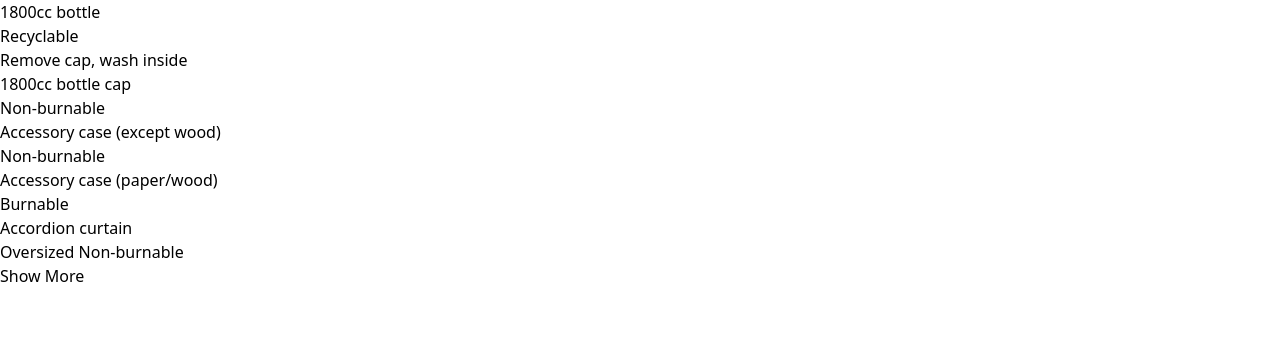
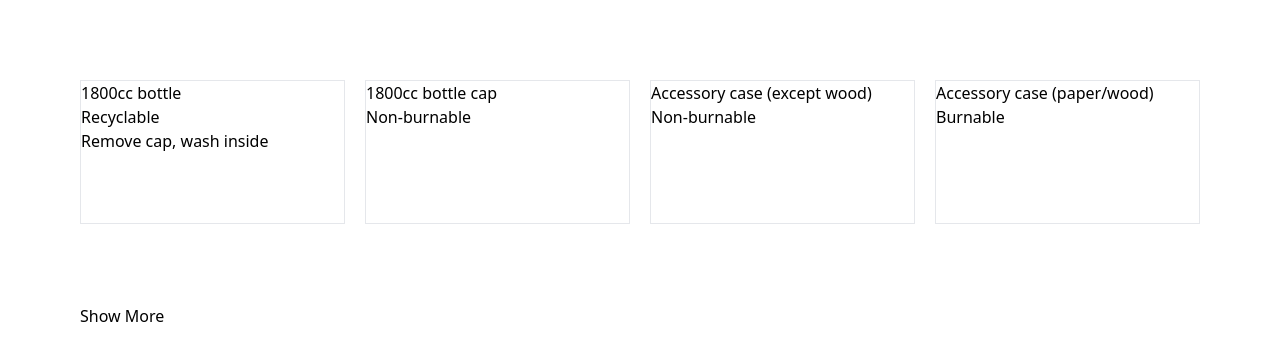
Before and after one commit to SLuo490/japan-recycle, a React (Create React App) app: page / in a window 1280 px wide. Shown: the top 360 px of the page. Built offline with nearby package versions, Linux system fonts and the light colour scheme.

Commit message:
add gap to grid

```diff
--- a/src/App.js
+++ b/src/App.js
@@ -5,27 +5,31 @@ import './index.css';
 
 function App() {
   // render more rows of data with a click more button
-  const [show, setShow] = useState(5);
+  const [show, setShow] = useState(4);
 
   const showMore = () => {
-    setShow(show + 5);
+    setShow(show + 4);
   };
 
   const showLess = () => {
-    setShow(show - 5);
+    setShow(show - 4);
   };
 
   return (
     <div className='App'>
       {/* Show 5 items at first */}
-      {data.slice(0, show).map((item) => (
-        <Item item={item} />
-      ))}
+      <div className='grid grid-cols-4 gap-5 m-20'>
+        {data.slice(0, show).map((item) => (
+          <Item item={item} />
+        ))}
+      </div>
       {/* Show more/less items with a click button */}
       {show <= 5 ? (
-        <button onClick={showMore}>Show More</button>
+        <div className='m-20'>
+          <button onClick={showMore}>Show More</button>
+        </div>
       ) : (
-        <div>
+        <div className='m-20'>
           <button onClick={showMore}>Show More</button>
           <button onClick={showLess}>Show Less</button>
         </div>
--- a/src/components/Item.js
+++ b/src/components/Item.js
@@ -1,10 +1,10 @@
 export default function Item(props) {
-  console.log(props);
+  console.log(props.item.Category);
   return (
-    <div>
+    <div className='border w-30 h-36'>
       <div className='info'>
-        <h1>{props.item.ItemName} </h1>
-        <h3>{props.item.Category}</h3>
+        <h1>{props.item.ItemName}</h1>
+        <p>{props.item.Category}</p>
         <p>{props.item.Notes}</p>
       </div>
     </div>
```
